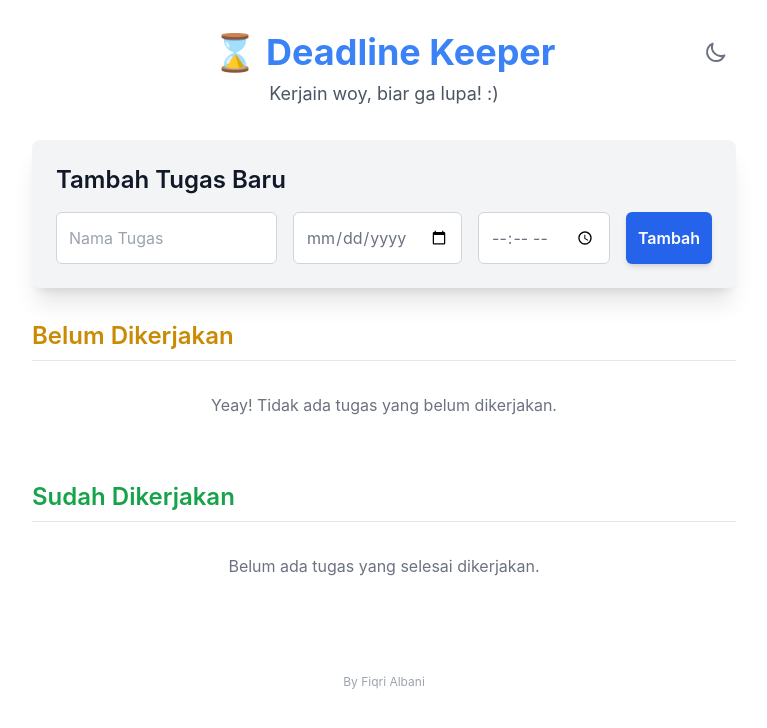
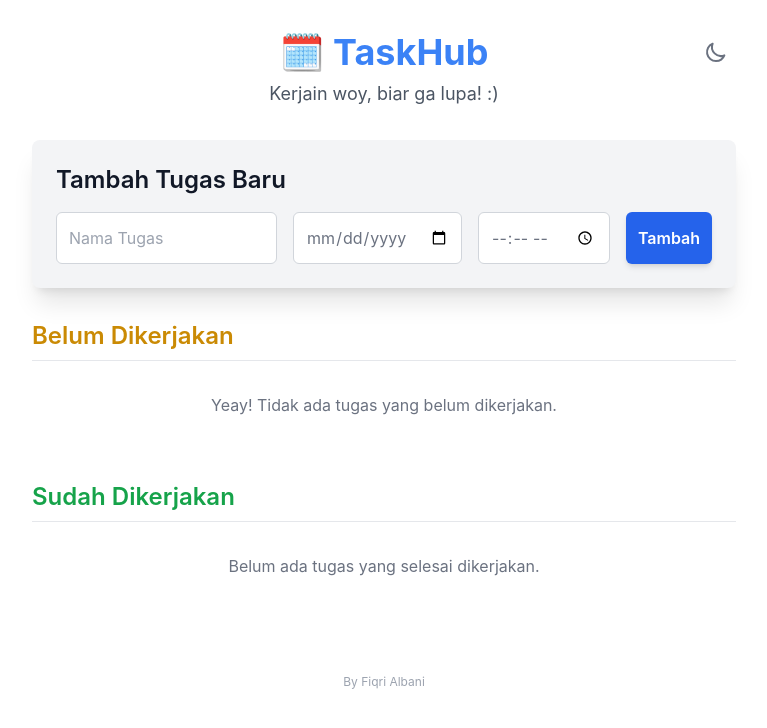
Before and after one commit to DommXDi/Project-Gabut, a plain HTML site: page index.html in a window 1280 px wide. Shown: the whole page, without its empty margins (256-1023 px from the left). Drawn offline with nearby package versions, Linux system fonts and the light colour scheme.

Commit message:
Add files via upload

```diff
--- a/index.html
+++ b/index.html
@@ -18,7 +18,6 @@
       };
     </script>
     <style>
-      /* Perbaikan untuk placeholder input date/time */
       input[type="date"]::before,
       input[type="time"]::before {
         content: attr(placeholder) !important;
@@ -37,22 +36,15 @@
   <body
     class="bg-white text-gray-900 dark:bg-gray-900 dark:text-white font-sans antialiased transition-colors duration-300"
   >
-    <!-- Wrapper utama dengan padding bawah agar footer tidak menimpa -->
     <div class="container max-w-3xl mx-auto p-4 sm:p-8 pb-16">
       <header class="text-center mb-8 relative">
-        <!--
-          PERBAIKAN:
-          Menambahkan px-12 (padding kiri-kanan)
-          agar teks tidak mentok ke tombol di HP
-        -->
         <h1 class="text-4xl font-bold text-blue-500 dark:text-blue-400 px-12">
-          ⌛ Deadline Keeper
+          🗓️ TaskHub
         </h1>
         <p class="text-lg text-gray-600 dark:text-gray-300 mt-2 px-4">
           Kerjain woy, biar ga lupa! :)
         </p>
 
-        <!-- Tombol Theme Toggle (Tetap di pojok) -->
         <button
           id="theme-toggle"
           class="absolute top-0 right-0 p-2 rounded-full text-gray-500 dark:text-gray-400 hover:bg-gray-100 dark:hover:bg-gray-800 transition-colors"
@@ -91,16 +83,12 @@
         </button>
       </header>
 
-      <!-- Form Tambah Tugas Baru -->
       <form
         id="add-task-form"
         class="bg-gray-100 dark:bg-gray-800 p-6 rounded-lg shadow-xl mb-8"
       >
         <h2 class="text-2xl font-semibold mb-4">Tambah Tugas Baru</h2>
-        <!--
-          PERBAIKAN RESPONSIVE UTAMA:
-          Menggunakan 'flex-wrap' untuk layout yang fleksibel.
-        -->
+
         <div class="flex flex-wrap gap-4">
           <!-- Input Nama Tugas: 100% di HP, flex-1 di PC -->
           <input
@@ -110,10 +98,6 @@
             class="w-full p-3 rounded-md bg-white dark:bg-gray-700 border border-gray-300 dark:border-gray-600 focus:outline-none focus:ring-2 focus:ring-blue-500 text-gray-900 dark:text-white lg:flex-1"
             required
           />
-          <!--
-            Input Tanggal Deadline:
-            50% di HP (pakai calc), auto di PC
-          -->
           <input
             type="date"
             id="deadline-date-input"
@@ -121,10 +105,7 @@
             class="w-[calc(50%-0.5rem)] p-3 rounded-md bg-white dark:bg-gray-700 border border-gray-300 dark:border-gray-600 focus:outline-none focus:ring-2 focus:ring-blue-500 text-gray-500 dark:text-gray-400 lg:w-auto lg:flex-grow-0"
             title="Atur Tanggal Deadline (Opsional)"
           />
-          <!--
-            Input Jam Deadline:
-            50% di HP (pakai calc), auto di PC
-          -->
+
           <input
             type="time"
             id="deadline-time-input"
@@ -132,7 +113,7 @@
             class="w-[calc(50%-0.5rem)] p-3 rounded-md bg-white dark:bg-gray-700 border border-gray-300 dark:border-gray-600 focus:outline-none focus:ring-2 focus:ring-blue-500 text-gray-500 dark:text-gray-400 lg:w-auto lg:flex-grow-0"
             title="Atur Jam Deadline (Opsional)"
           />
-          <!-- Tombol Tambah: 100% di HP, auto di PC -->
+
           <button
             type="submit"
             class="w-full p-3 bg-blue-600 hover:bg-blue-700 rounded-md font-semibold text-white transition-colors shadow-md lg:w-auto"
@@ -182,11 +163,6 @@
       </main>
     </div>
 
-    <!--
-      PERBAIKAN FOOTER:
-      Dihilangkan 'fixed', 'bottom-4', 'left-4'.
-      Diberi 'text-center' dan margin agar rapi di bawah.
-    -->
     <footer
       class="text-center mt-12 mb-4 text-xs text-gray-400 dark:text-gray-500"
     >
@@ -246,7 +222,6 @@
 
         themeToggleBtn.addEventListener("click", toggleTheme);
         loadTheme();
-        // --- Akhir Logika Theme Toggle ---
 
         // --- Logika Manajer Tugas ---
         const taskForm = document.getElementById("add-task-form");
@@ -520,8 +495,6 @@
             completedList.appendChild(createTaskElement(task));
           });
         }
-
-        // --- Inisialisasi ---
         taskForm.addEventListener("submit", addTask);
         loadTasks();
       });
```
